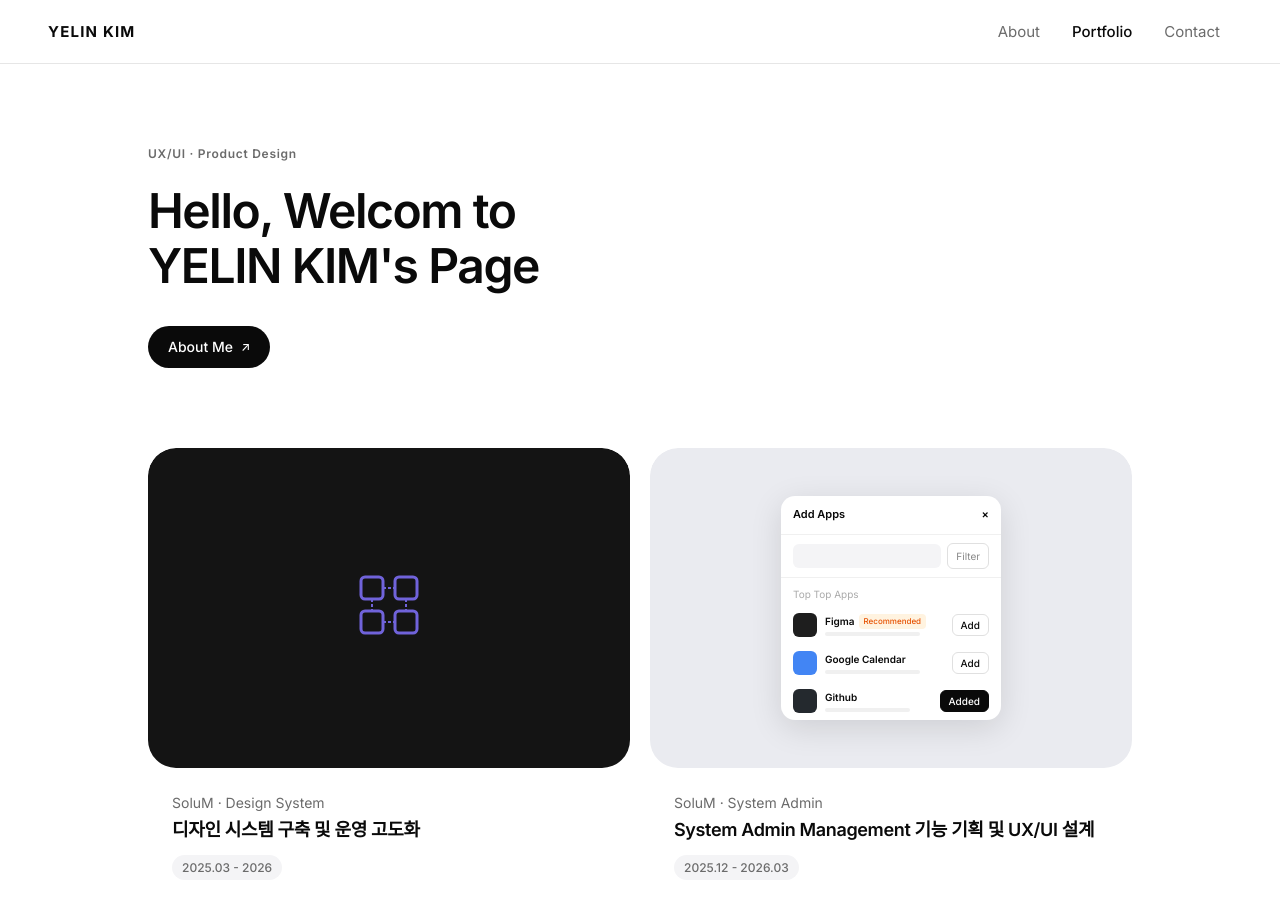
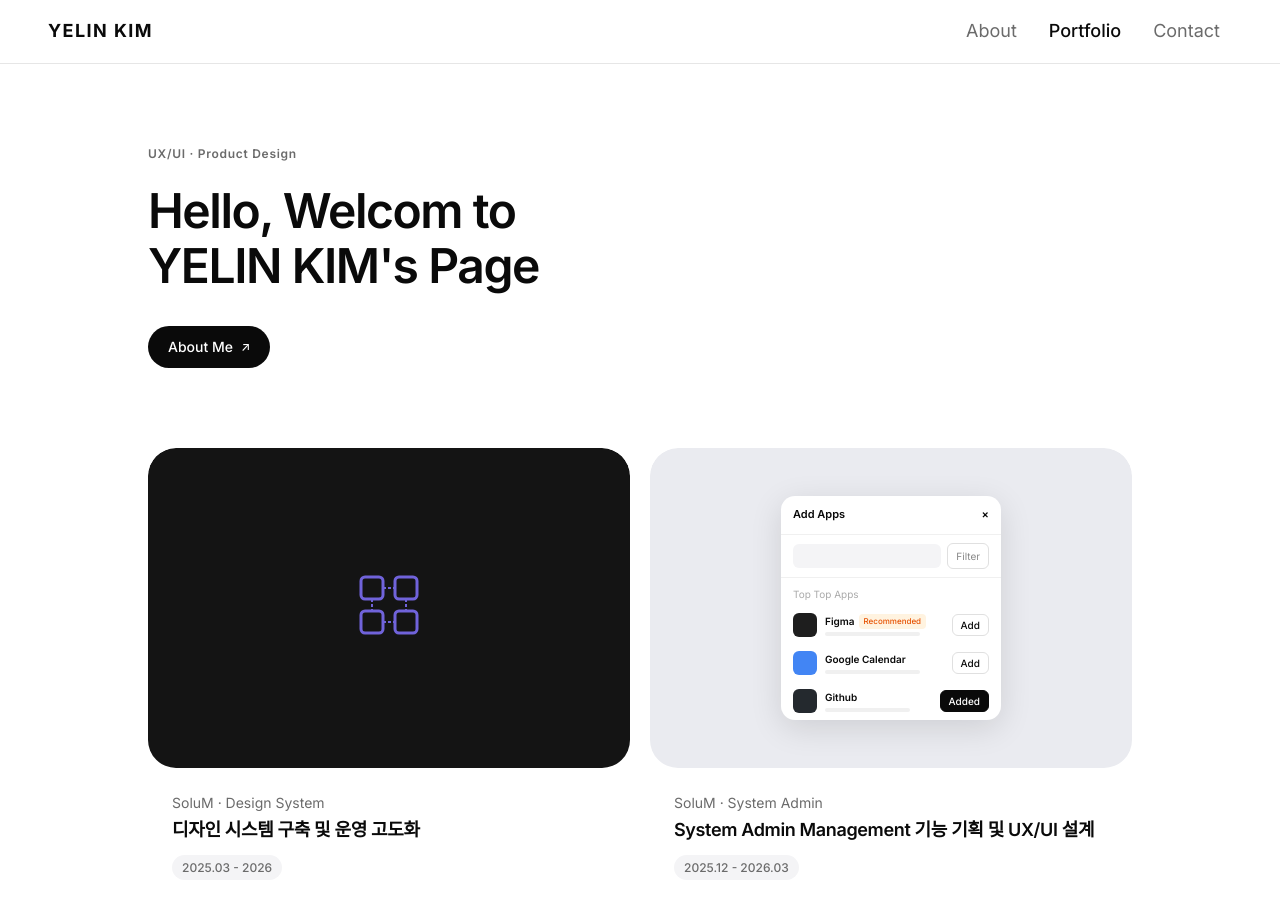
Before and after one commit to yelinkim1/yelinDesign, a plain HTML site: page index.html in a window 1280 px wide. Shown: the top 907 px of the page. Drawn offline with Linux system fonts and the light colour scheme.

Commit message:
Increase nav-link and logo font size to 18px

```diff
--- a/styles.css
+++ b/styles.css
@@ -91,14 +91,14 @@ ol, ul { list-style: none; }
   border-bottom: 1px solid var(--c-border);
 }
 .logo {
-  font-size: 15px;
+  font-size: 18px;
   font-weight: 700;
   letter-spacing: 0.08em;
   color: var(--c-fg);
 }
 .nav { display: flex; align-items: center; gap: var(--sp-2); }
 .nav-link {
-  font-size: 15px;
+  font-size: 18px;
   font-weight: 400;
   color: var(--c-secondary);
   padding: 6px 12px;
```
